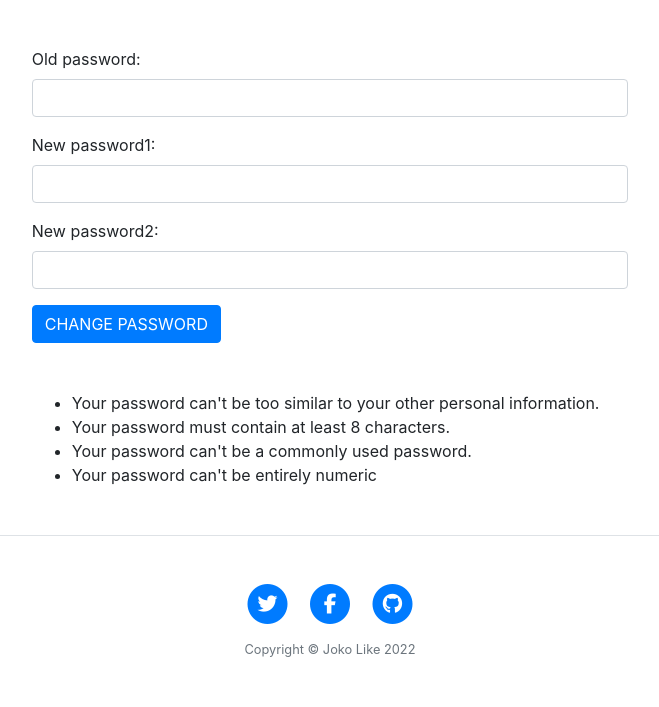
After one commit to Code-Institute-Submissions/joachimnorden-Joko-likes_SepResub, a Django app: page /members/password/ in a window 1280 px wide. The commit adds this page. Shown: the part 476-1183 px from the top of the page, without its empty margins (310-969 px from the left). Run offline with Django 3.2, Linux system fonts and the light colour scheme; the visitor is signed in with stand-in values (Sample User, id 1); some libraries are stand-ins or nearby versions.

Commit message:
Add change profile and password templates and forms

```diff
--- a/members/forms.py
+++ b/members/forms.py
@@ -1,4 +1,4 @@
-from django.contrib.auth.forms import UserCreationForm
+from django.contrib.auth.forms import UserCreationForm, UserChangeForm, PasswordChangeForm
 from django.contrib.auth.models import User
 from django import forms
 
@@ -18,3 +18,25 @@ class SignUpForm(UserCreationForm):
         self.fields['username'].widget.attrs['class'] = 'form-control'
         self.fields['password1'].widget.attrs['class'] = 'form-control'
         self.fields['password2'].widget.attrs['class'] = 'form-control'
+
+
+class EditProfileForm(UserChangeForm):
+    username = forms.CharField(max_length=100, widget=forms.TextInput(attrs={'class': 'form-control'}))
+    email = forms.EmailField(widget=forms.EmailInput(attrs={'class': 'form-control'}))
+    first_name = forms.CharField(max_length=100, widget=forms.TextInput(attrs={'class': 'form-control'}))
+    last_name = forms.CharField(max_length=100, widget=forms.TextInput(attrs={'class': 'form-control'}))
+
+
+    class Meta:
+        model = User
+        fields = ('username', 'first_name', 'last_name', 'email', 'password')
+
+
+class PasswordChangingForm(PasswordChangeForm):
+    old_password = forms.CharField(max_length=100, widget=forms.PasswordInput(attrs={'class': 'form-control', 'type':'password'}))
+    new_password1 = forms.CharField(max_length=100, widget=forms.PasswordInput(attrs={'class': 'form-control', 'type':'password'}))
+    new_password2 = forms.CharField(max_length=100, widget=forms.PasswordInput(attrs={'class': 'form-control', 'type':'password'}))
+
+    class Meta:
+        model = User
+        fields = ('old_password', 'new_password1', 'new_password2')
--- /dev/null
+++ b/members/templates/registration/change-password.html
@@ -0,0 +1,37 @@
+{% extends "base.html" %}
+{% block title %} Change password {%endblock%}
+
+{% block content %}
+<!-- Page Header-->
+<header class="masthead" style="background-image: url('assets/img/post-bg.jpg')">
+    <div class="container position-relative px-4 px-lg-5">
+        <div class="row gx-4 gx-lg-5 justify-content-center">
+            <div class="col-md-10 col-lg-8 col-xl-7">
+                <div class="post-heading">
+                    <h1>Change password</h1>
+                </div>
+            </div>
+        </div>
+    </div>
+</header>
+<div class="container px-4 px-lg-5">
+    <div class="row gx-4 gx-lg-5 justify-content-center">
+        <div class="col-md-10 col-lg-8 col-xl-7">
+            <div class="form-group">
+                <form method="POST">
+                    {% csrf_token %}
+                    {{ form.as_p }}
+                    <button class="btn btn-primary text-uppercase">Change password</button>
+                    <ul class="my-5">
+                        <li>Your password can't be too similar to your other personal information.</li>
+                        <li>Your password must contain at least 8 characters.</li>
+                        <li>Your password can't be a commonly used password.</li>
+                        <li>Your password can't be entirely numeric</li>
+                    </ul>
+                </form>
+            </div>
+        </div>
+    </div>
+</div>
+
+{%endblock%}
--- a/members/urls.py
+++ b/members/urls.py
@@ -1,7 +1,12 @@
 from django.urls import path
-from .views import UserRegisterView
+from .views import UserRegisterView, UserEditView, PasswordsChangeView
+from django.contrib.auth import views as auth_views
+from . import views
 
 
 urlpatterns = [
     path('register/', UserRegisterView.as_view(), name='register'),
+    path('edit-profile/', UserEditView.as_view(), name='edit-profile'),
+    path('password/', PasswordsChangeView.as_view(template_name='registration/change-password.html')),
+    path('password-success', views.password_success, name='password-success'),
 ]
--- a/members/views.py
+++ b/members/views.py
@@ -1,11 +1,30 @@
 from django.shortcuts import render
 from django.views import generic
-from django.contrib.auth.forms import UserCreationForm
+from django.contrib.auth.forms import UserCreationForm, UserChangeForm, PasswordChangeForm
+from django.contrib.auth.views import PasswordChangeView
 from django.urls import reverse_lazy
-from .forms import SignUpForm
+from .forms import SignUpForm, EditProfileForm, PasswordChangingForm
+
+
+class PasswordsChangeView(PasswordChangeView):
+    form_class = PasswordChangingForm
+    success_url = reverse_lazy('password-success')
+
+
+def password_success(request):
+    return render(request, 'registration/password-success.html', {})
 
 
 class UserRegisterView(generic.CreateView):
     form_class = SignUpForm
     template_name = 'registration/register.html'
     success_url = reverse_lazy('login')
+
+
+class UserEditView(generic.UpdateView):
+    form_class = EditProfileForm
+    template_name = 'registration/edit-profile.html'
+    success_url = reverse_lazy('home')
+
+    def get_object(self):
+        return self.request.user
--- a/templates/base.html
+++ b/templates/base.html
@@ -50,6 +50,7 @@
                     {% if user.is_authenticated %}
                     <li class="nav-item"><a class="nav-link px-lg-3 py-3 py-lg-4" href="{% url 'add-post' %}">Add Post</a></li>
                     <li class="nav-item"><a class="nav-link px-lg-3 py-3 py-lg-4" href="{% url 'add-category' %}">Add Category</a></li>
+                    <li class="nav-item"><a class="nav-link px-lg-3 py-3 py-lg-4" href="{% url 'edit-profile' %}">Edit profile</a></li>
                     <li class="nav-item"><a class="nav-link px-lg-3 py-3 py-lg-4" href="{% url 'logout' %}">Logout</a></li>
                     {% else %}
                     <li class="nav-item"><a class="nav-link px-lg-3 py-3 py-lg-4" href="{% url 'register' %}">Sign Up</a></li>
--- a/templates/index.html
+++ b/templates/index.html
@@ -24,12 +24,12 @@
             <div class="post-preview">
                 <h4><a href="{% url 'category' post.category|slugify %}">{{ post.category }}</a></h4>
                 <a href="{% url 'post-detail' post.pk %}">
-                    <h2 class="post-title">{{ post.title }} {{ post.author.id}}</h2>
+                    <h2 class="post-title">{{ post.title }}</h2>
                     <h3 class="post-subtitle">{{ post.subtitle }}</h3>
                 </a>
                 <p class="post-meta">
                     Posted by
-                    <a href="#!">{{ post.author.username}}</a>
+                    <a href="#!">{{ post.author.first_name}} {{ post.author.last_name}}</a>
                     on {{ post.post_date }}
                 </p>
             </div>
```
Also changed, not shown: members/templates/registration/edit-profile.html (added, +31 -0 lines), members/templates/registration/password-success.html (added, +27 -0 lines).
